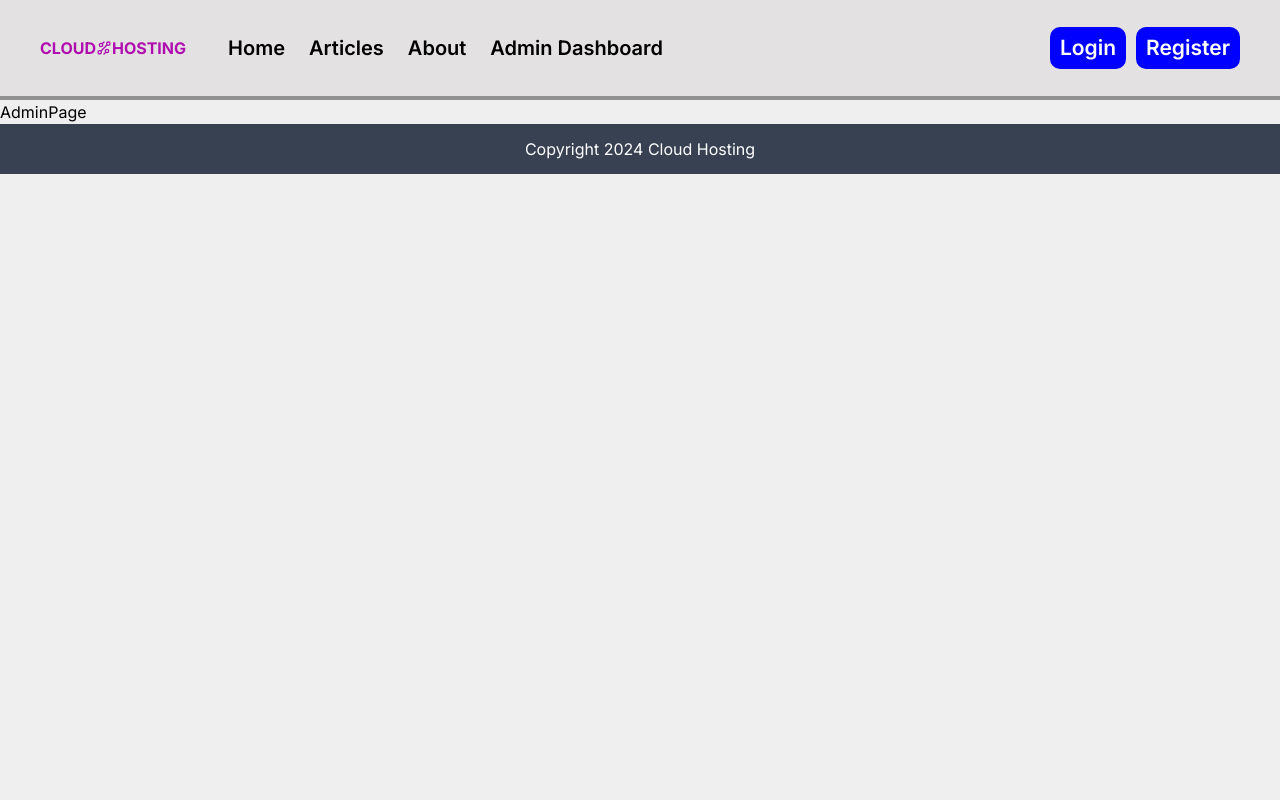
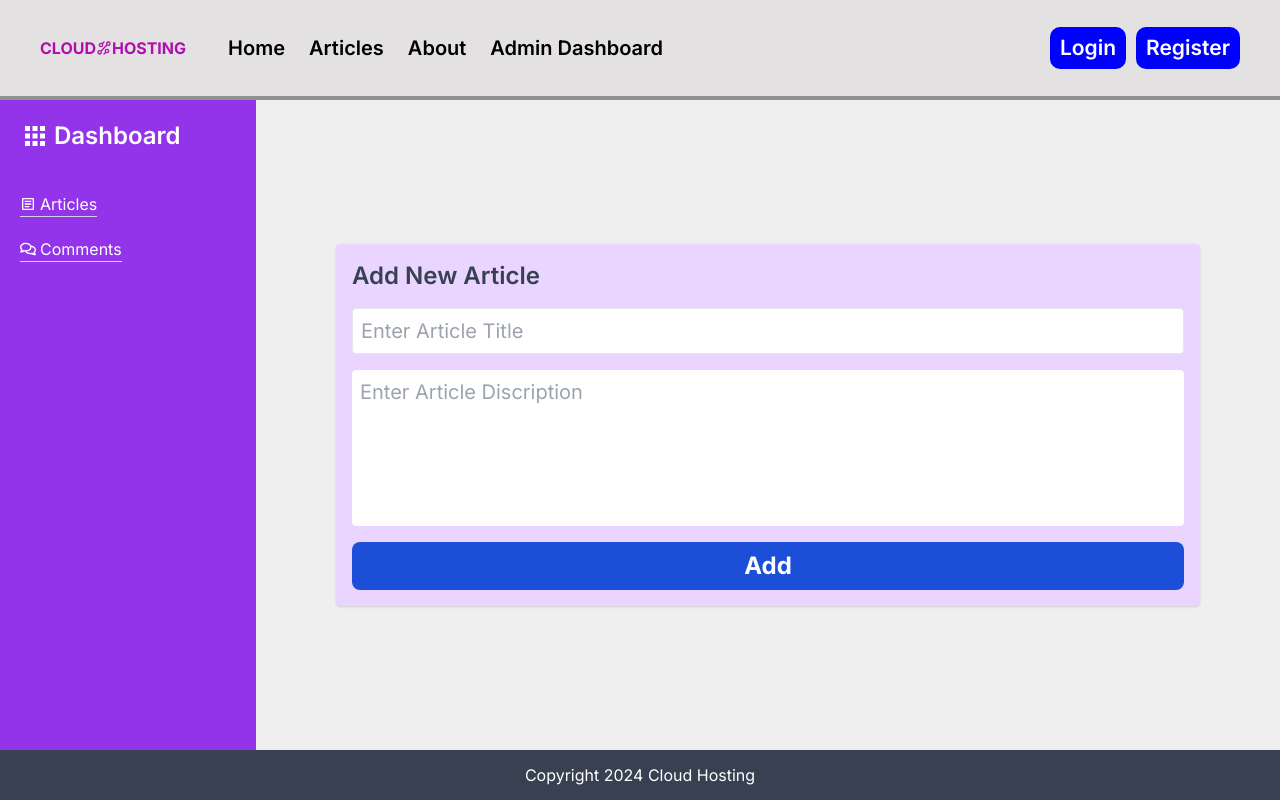
Before and after one commit to mr-sakr/next14_youssef_abbas_course, a Next.js app: page /admin in a window 1280 px wide. Built offline with nearby package versions, Linux system fonts and the light colour scheme.

Commit message:
Admin Page Design

```diff
--- /dev/null
+++ b/src/app/admin/AddArticleForm.tsx
@@ -0,0 +1,29 @@
+"use client";
+
+import { useState } from "react";
+import { toast } from "react-toastify";
+
+const AddArticleForm = () => {
+    const [title, setTitle] = useState('');
+    const [description, setDescription] = useState('');
+
+    const formSubmitHandler = (e:React.FormEvent) =>{
+        e.preventDefault();
+
+        if(title === "") return toast.error('Title Is Required');
+        if(description === "") return toast.error('Description Is Required');
+
+        console.log({title, description});
+
+    }
+
+    return (
+        <form onSubmit={formSubmitHandler} className="flex flex-col">
+            <input type="text" value={title} onChange={(e) => setTitle(e.target.value)} className="mb-4 border rounded p-2 text-xl" placeholder="Enter Article Title"/>
+            <textarea value={description} onChange={(e) => setDescription(e.target.value)} className="mb-4 p-2 lg:text-xl rounded resize-none" rows={5} placeholder="Enter Article Discription" ></textarea>
+            <button type="submit" className="text-2xl text-white bg-blue-700 p-2 rounded-lg font-bold hover:bg-blue-900">Add</button>
+        </form>
+    );
+};
+
+export default AddArticleForm;
--- /dev/null
+++ b/src/app/admin/AdminSidebar.tsx
@@ -0,0 +1,28 @@
+import Link from "next/link"
+import { CgMenuGridR } from 'react-icons/cg';
+import { MdOutlineArticle } from 'react-icons/md';
+import { FaRegComments } from 'react-icons/fa';
+
+const AdminSidebar = () => {
+  return (
+    <>
+        <Link href="/admin" className="flex items-center text-lg lg:text-2xl font-semibold">
+            <CgMenuGridR className="text-3xl me-1"/>
+            <span className="hidden lg:block">Dashboard</span>
+        </Link>
+
+        <ul className="flex justify-center items-center flex-col lg:items-start mt-10">
+            <Link href="/admin/articles-table" className="flex items-center text-lx mb-5 lg:border-b border-gray-300 hover:border-yellow-200 hover:text-yellow-200 transition">
+                <MdOutlineArticle className="me-1"/>
+                <span className="hidden lg:block">Articles</span>
+            </Link>
+            <Link href="/admin/comments-table" className="flex items-center text-lx mb-5 lg:border-b border-gray-300 hover:border-yellow-200 hover:text-yellow-200 transition">
+                <FaRegComments className="me-1"/>
+                <span className="hidden lg:block">Comments</span>
+            </Link>
+        </ul>
+    </>
+  )
+}
+
+export default AdminSidebar
--- /dev/null
+++ b/src/app/admin/articles-table/page.tsx
@@ -0,0 +1,8 @@
+
+const AdminArticlesPage = () => {
+  return (
+    <div>AdminArticlesPage</div>
+  )
+}
+
+export default AdminArticlesPage
--- /dev/null
+++ b/src/app/admin/comments-table/page.tsx
@@ -0,0 +1,8 @@
+
+const AdminCommentsPage = () => {
+  return (
+    <div>AdminCommentsPage</div>
+  )
+}
+
+export default AdminCommentsPage
--- /dev/null
+++ b/src/app/admin/layout.tsx
@@ -0,0 +1,20 @@
+import AdminSidebar from "./AdminSidebar";
+
+
+interface AdminDashbourdLayoutProps{
+    children : React.ReactNode;
+}
+const AdminDashbourdLayout = ({children} : AdminDashbourdLayoutProps) => {
+  return (
+    <div className="h-[calc(100vh-150px)] flex items-start justify-between overflow-hidden">
+        <div className="h-[calc(100vh-150px)] w-15 lg:w-1/5 bg-purple-600 text-white p-1 lg:p-5 ">
+            <AdminSidebar/>
+        </div>
+        <div className="h-[calc(100vh-150px)] w-full lg:w-4/5 overflow-y-scroll">
+            {children}
+        </div>
+    </div>
+  )
+}
+
+export default AdminDashbourdLayout
--- a/src/app/admin/page.tsx
+++ b/src/app/admin/page.tsx
@@ -1,7 +1,15 @@
+import AddArticleForm from "./AddArticleForm"
 
 const AdminPage = () => {
   return (
-    <div>AdminPage</div>
+    <div className="h-[calc(100vh-150px)] flex justify-center items-center px-5 lg:px-20">
+      <div className="shadow p-4 bg-purple-200 rounded w-full">
+        <h2 className="text-xl lg:text-2xl text-gray-700 font-semibold mb-4">
+          Add New Article
+        </h2>
+        <AddArticleForm/>
+      </div>
+    </div>
   )
 }
 
```
